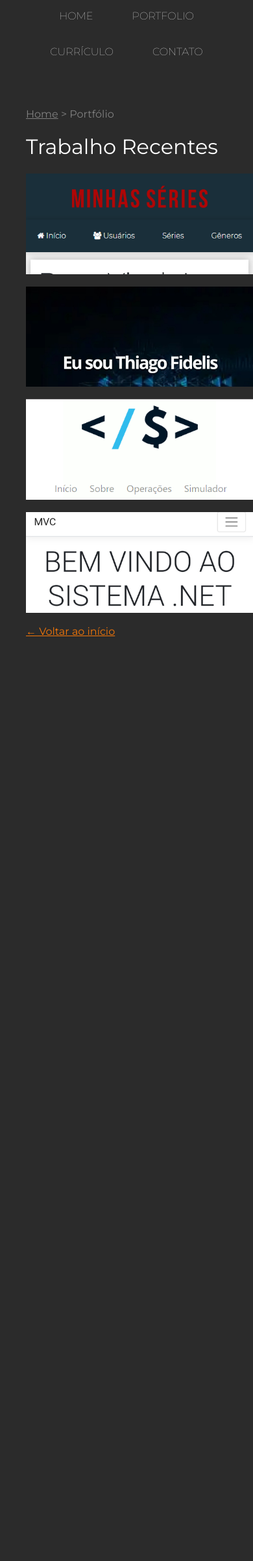
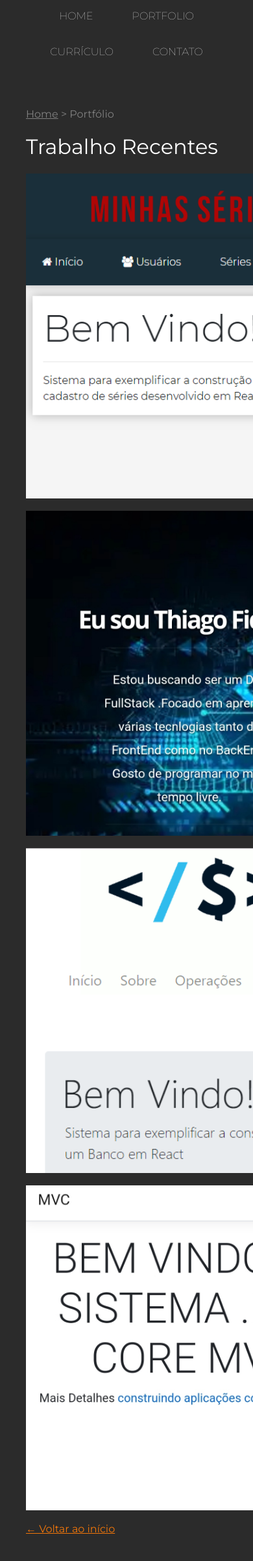
Before and after one commit to fidelis27/portfolio-thiagofidelis, a PHP site: page /portfolio.html in a window 390 px wide; the page is wider, and only the part inside the window is pictured. Shown: that part at 65% size. Before the commit the page ends 979 px from the top of that part, so only its background shows below. Run offline with PHP 8.4, Linux system fonts and the light colour scheme.

Commit message:
Update styles.css
M

```diff
--- a/css/styles.css
+++ b/css/styles.css
@@ -293,8 +293,8 @@ body {
 
     }
      .miniatura {
-      width: 90%;
-      height: 90%;
+      width: 500px;
+      height: 500px;
 
     }
 
```
